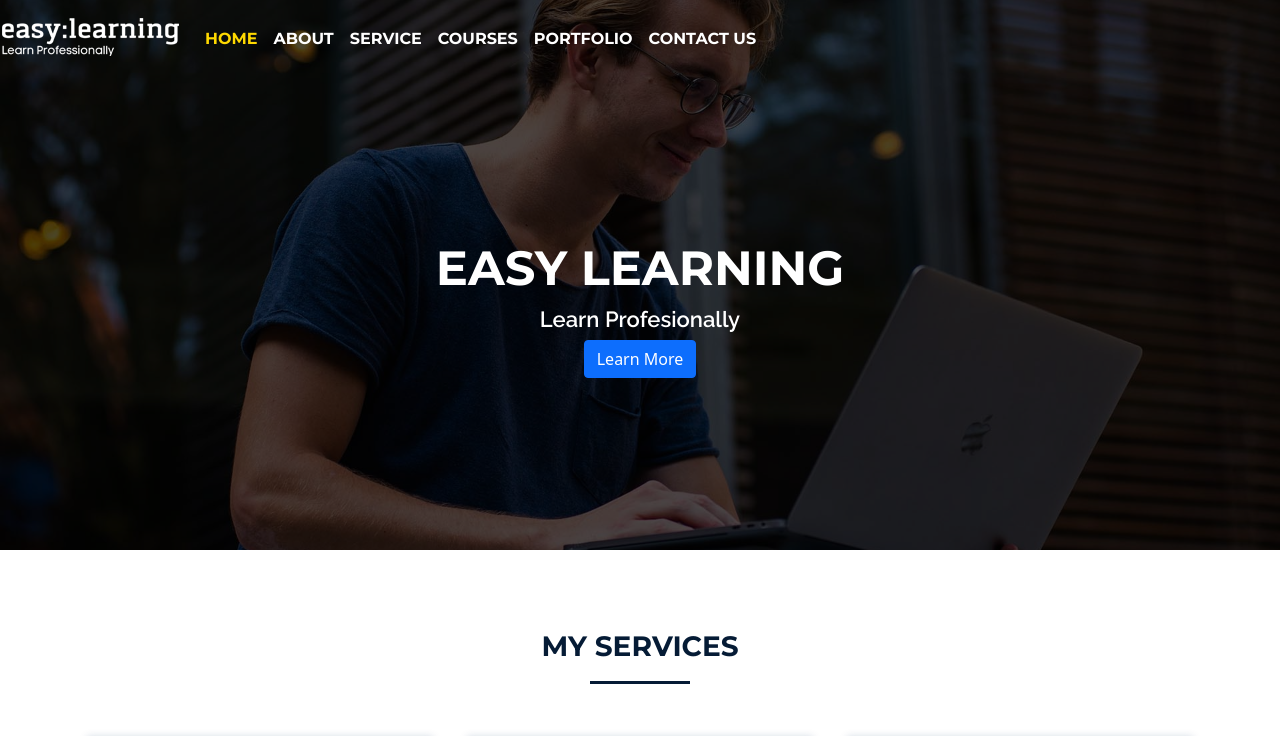
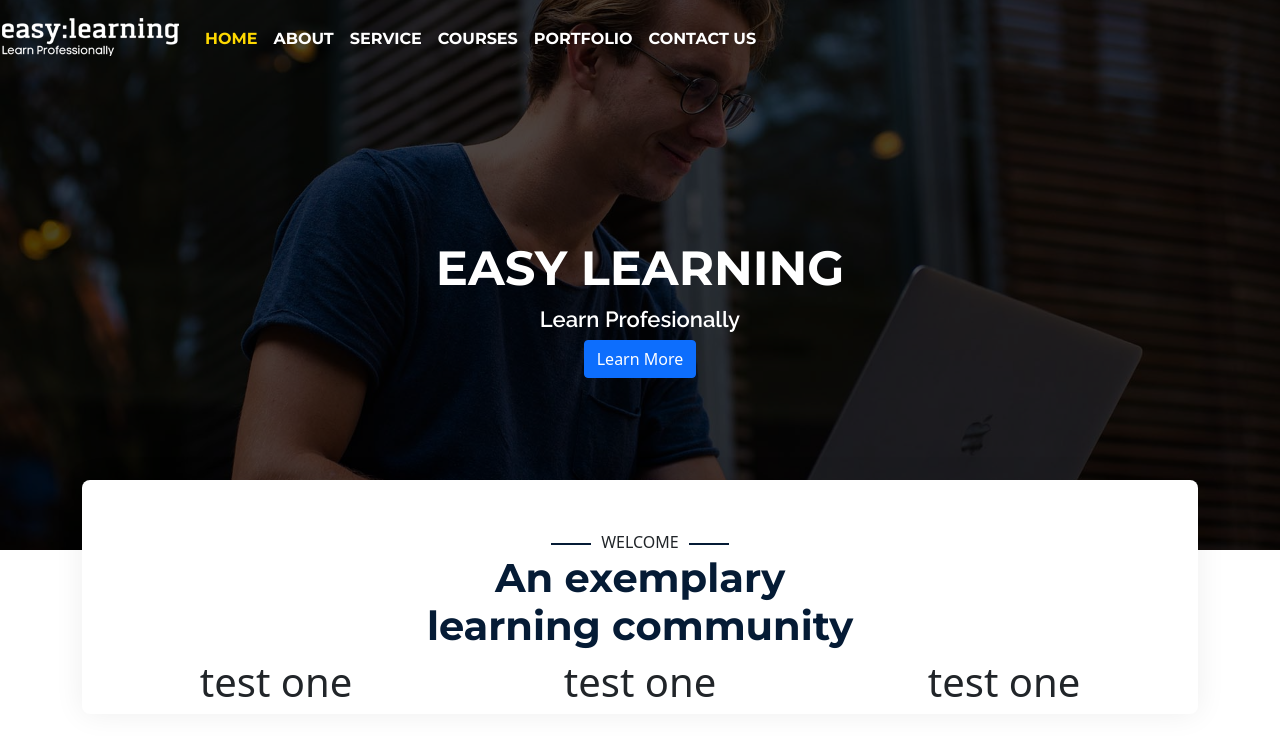
Before and after one commit to jvnagarjuna/react-js-website-project, a React (Create React App) app: page / in a window 1280 px wide. Shown: the top 736 px of the page. Built offline with nearby package versions, Linux system fonts and the light colour scheme; a web font is replaced by a local one.

Commit message:
Update Home Page Layout Part 1

```diff
--- a/src/asset/css/custom.css
+++ b/src/asset/css/custom.css
@@ -376,3 +376,51 @@
   color: #ffee00;
   font-size: 40px;
 }
+/* //// Home Page Welcome Design  */
+
+.intro-area--top {
+  margin-top: -70px;
+  position: relative;
+  z-index: 2;
+}
+.section-title {
+  margin-bottom: 45px;
+  position: relative;
+}
+.section-title .sub-title {
+  font-weight: 500;
+  position: relative;
+  display: inline-block;
+  margin-bottom: 0;
+}
+.section-title .sub-title.double-line:before {
+  content: '';
+  position: absolute;
+  left: -50px;
+  top: 10px;
+  height: 2px;
+  width: 40px;
+  background: #051b35;
+}
+.section-title .sub-title.double-line:after {
+  content: '';
+  position: absolute;
+  right: -50px;
+  top: 10px;
+  height: 2px;
+  width: 40px;
+  background: #051b35;
+}
+.intro-area-inner {
+  box-shadow: 0 0 30px rgb(0 0 0 / 7%);
+  background: #fff;
+  padding: 50px 0 0;
+  border-radius: 8px;
+}
+
+.maintitle {
+  font-family: 'Montserrat', sans-serif;
+  font-weight: 700;
+  color: #051b35;
+  font-size: 40px;
+}
--- /dev/null
+++ b/src/components/Welcome/Welcome.jsx
@@ -0,0 +1,46 @@
+import React, { Component, Fragment } from 'react';
+import { Col, Container, Row } from 'react-bootstrap';
+
+class Welcome extends Component {
+  render() {
+    return (
+      <Fragment>
+        <div className="intro-area--top">
+          <Container>
+            <Row>
+              <Col lg={12} md={12} sm={12}>
+                <div className="section-title text-center">
+                  <div className="intro-area-inner">
+                    <h6 className="sub-title double-line">WELCOME</h6>
+                    <h2 className="maintitle">
+                      An exemplary<br></br>
+                      learning community
+                    </h2>
+
+                    <Container>
+                      <Row>
+                        <Col lg={4} md={6} sm={12}>
+                          <h1>test one </h1>
+                        </Col>
+
+                        <Col lg={4} md={6} sm={12}>
+                          <h1>test one </h1>
+                        </Col>
+
+                        <Col lg={4} md={6} sm={12}>
+                          <h1>test one </h1>
+                        </Col>
+                      </Row>
+                    </Container>
+                  </div>
+                </div>
+              </Col>
+            </Row>
+          </Container>
+        </div>
+      </Fragment>
+    );
+  }
+}
+
+export default Welcome;
--- a/src/pages/HomePage.jsx
+++ b/src/pages/HomePage.jsx
@@ -10,6 +10,7 @@
 import ClientReview from '../components/ClientReview/ClientReview';
 import AboutMe from '../components/AboutMe/AboutMe';
 import Footer from '../components/Footer/Footer';
+import Welcome from '../components/Welcome/Welcome';
 
 class HomePage extends Component {
   render() {
@@ -17,6 +18,7 @@
       <Fragment>
         <TopNavigation title="Easy Learning Page" />
         <TopBanner />
+        <Welcome />
         <Services />
         <Analysis />
         <Summary />
```
